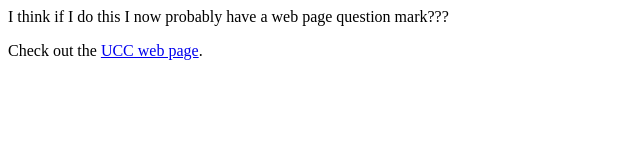
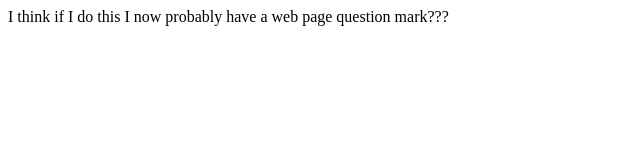
Before and after one commit to KrystalGhostz/krystalghostz.github.io, a plain HTML site: page index.html in a window 1280 px wide. Shown: the whole page, without its empty margins (0-640 px from the left). Drawn offline with Linux system fonts and the light colour scheme.

Commit message:
Update index.html

```diff
--- a/index.html
+++ b/index.html
@@ -6,6 +6,5 @@
     </head>
     <body>
         <p>I think if I do this I now probably have a web page question mark???</p>
-        <p>Check out the <a href="http://www.ucc.gu.uwa.edu.au/">UCC web page</a>.</p>
     </body>
 </html>
```
